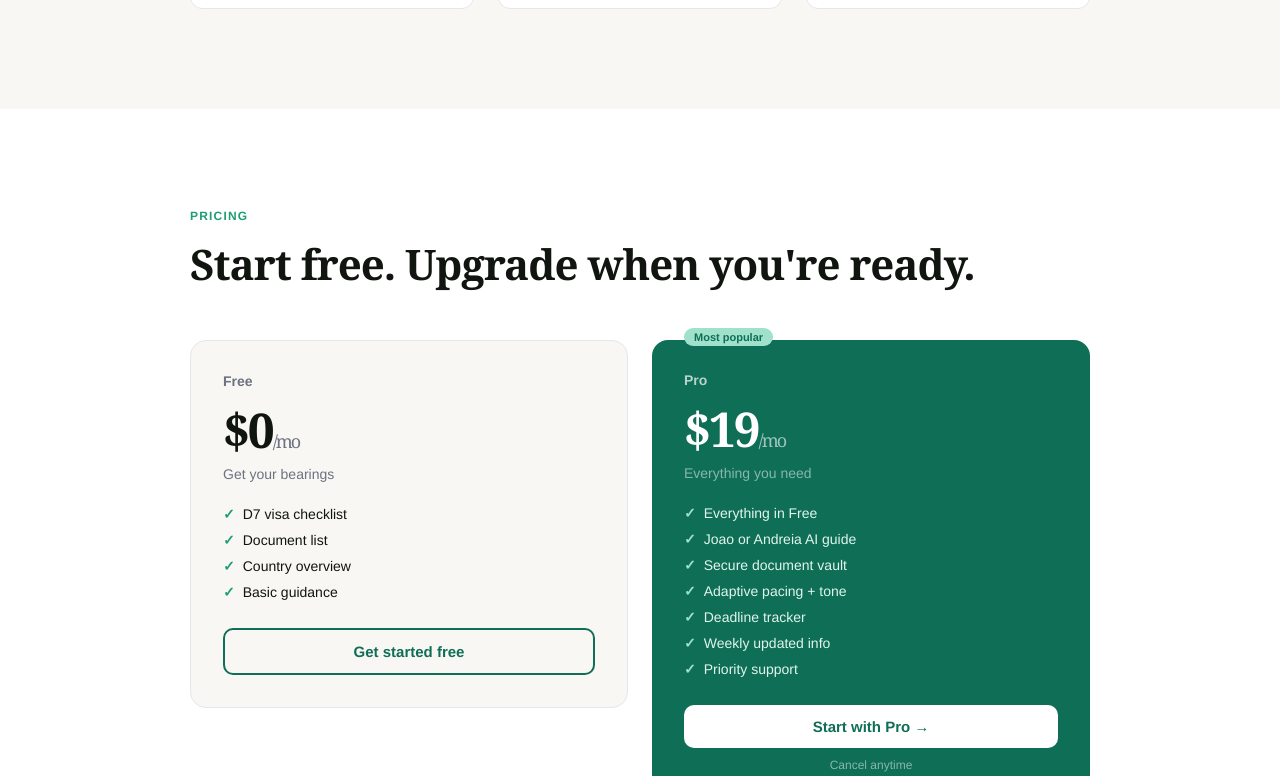
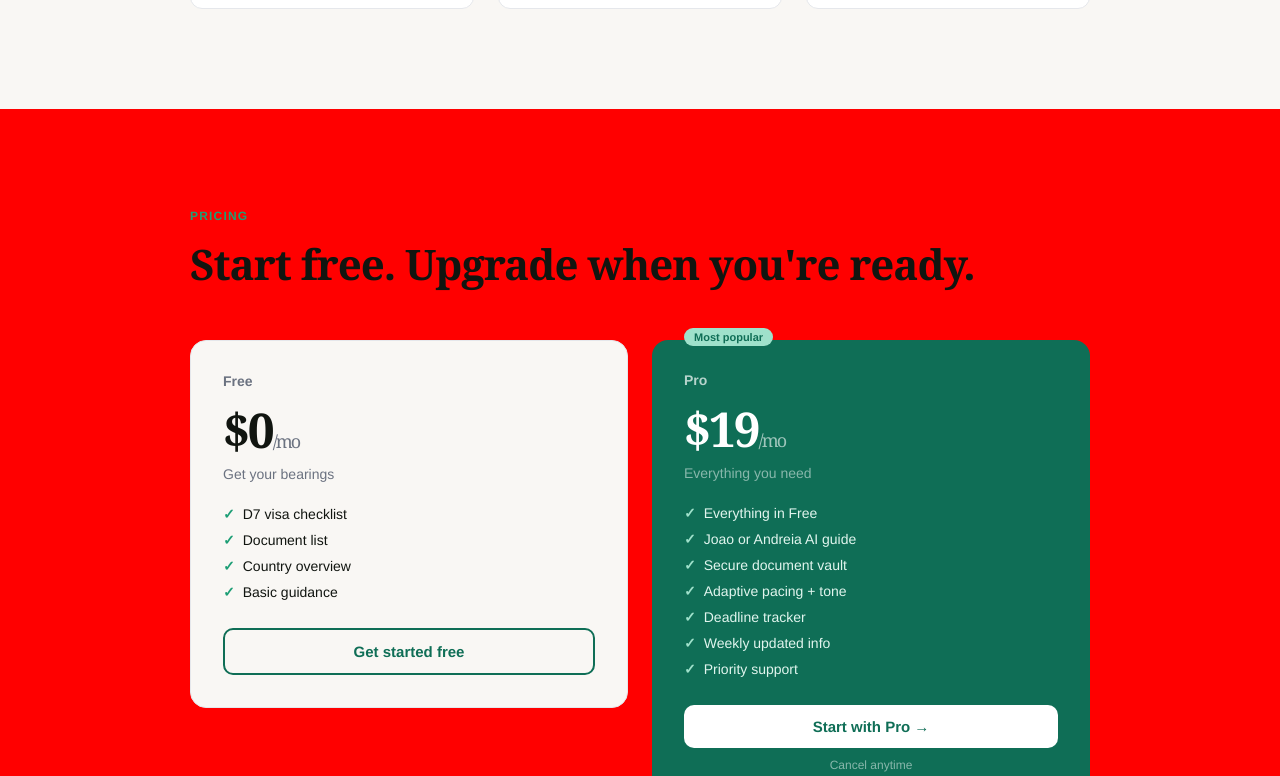
Before and after one commit to danielfeliciano53-collab/visado-app, a Next.js app: page / in a window 1280 px wide. Shown: the part 2484-3260 px from the top of the page. Built offline with nearby package versions, Linux system fonts and the light colour scheme.

Commit message:
Debug pricing section visibility

```diff
--- a/app/page.tsx
+++ b/app/page.tsx
@@ -167,7 +167,7 @@ export default function HomePage() {
       </section>
 
       {/* PRICING */}
-      <section id="pricing" style={{ padding: isMobile ? '60px 24px' : '100px 24px', background: '#fff' }}>
+      <section id="pricing" style={{ padding: isMobile ? '60px 24px' : '100px 24px', background: 'red' }}>
         <div style={{ maxWidth: 900, margin: '0 auto' }}>
           <div style={{ fontSize: 12, fontWeight: 600, letterSpacing: '0.1em', textTransform: 'uppercase', color: GREEN, fontFamily: "'Helvetica Neue', sans-serif", marginBottom: 12 }}>Pricing</div>
           <h2 style={{ fontSize: isMobile ? 28 : 42, fontWeight: 700, letterSpacing: '-1px', margin: '0 0 48px', color: DARK }}>Start free. Upgrade when you're ready.</h2>
```
